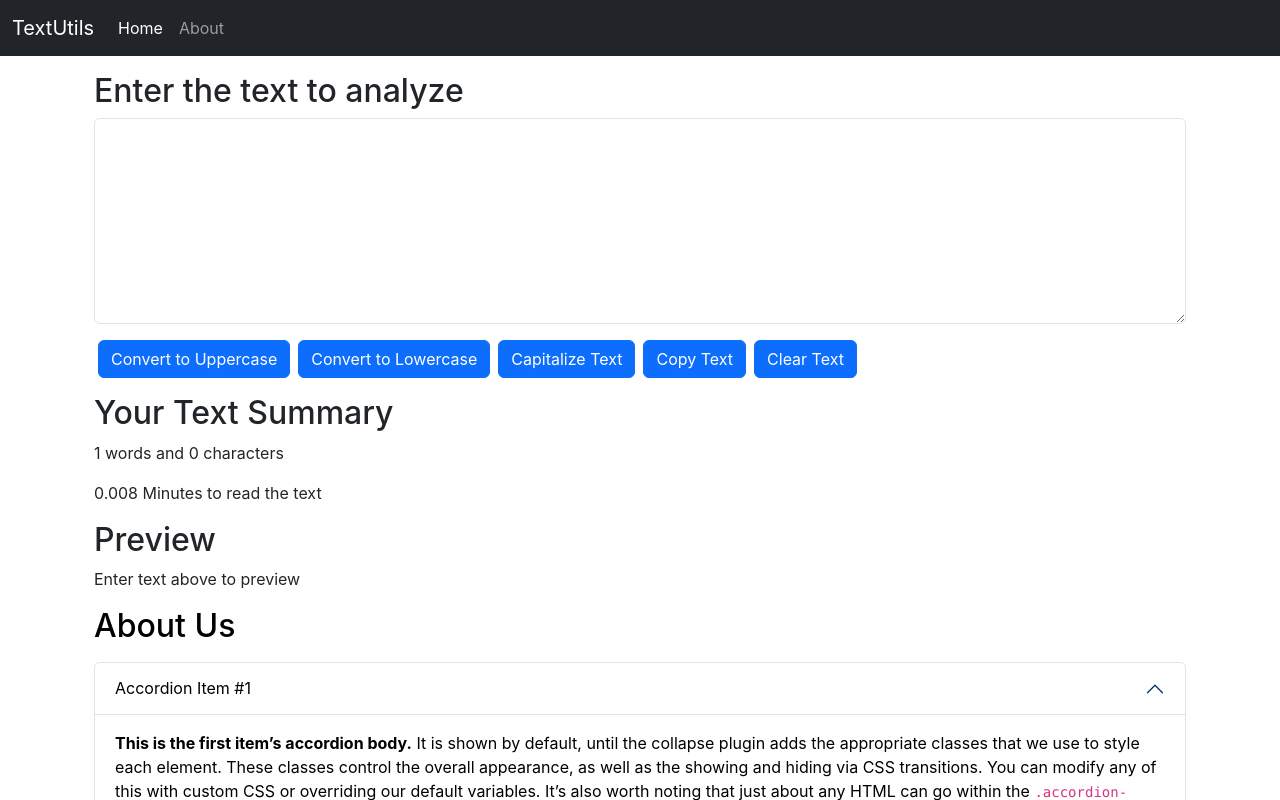
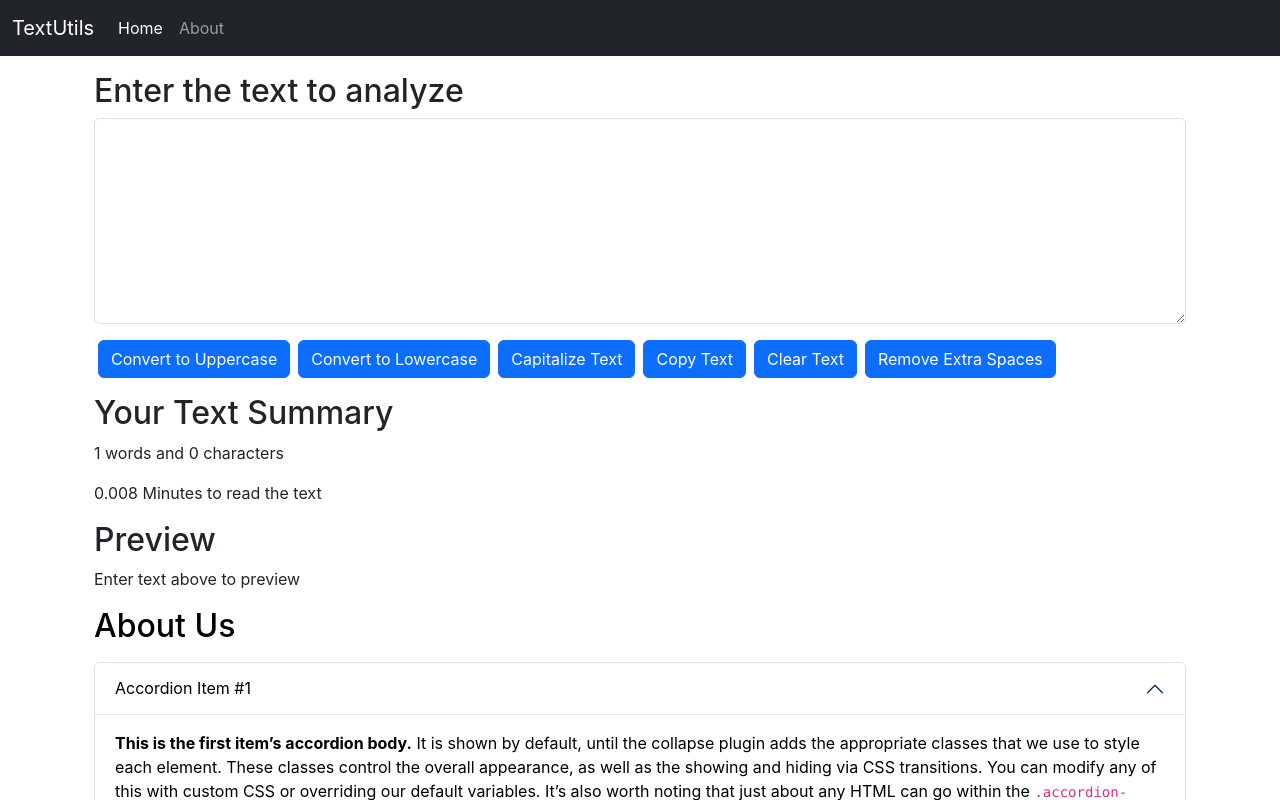
Before and after one commit to abhayCodez/textutils, a React (Create React App) app in the folder textutils/: page / in a window 1280 px wide. Shown: the top 800 px of the page. Built offline with nearby package versions, Linux system fonts and the light colour scheme.

Commit message:
Added Remove Extra Spaces functionality

```diff
--- a/textutils/src/components/TextForm.js
+++ b/textutils/src/components/TextForm.js
@@ -25,6 +25,10 @@
     const handleClearClick = ()=>{
         setText('')
     }
+    const handleExtraSpaces = ()=>{
+        let newText = text.split(/[ ]+/);
+        setText(newText.join(" "))
+    }
     const [text, setText] = useState('')
     return (
         <>
@@ -38,6 +42,7 @@
                 <button className="btn btn-primary mx-1" onClick={handleCapClick}>Capitalize Text</button>
                 <button className="btn btn-primary mx-1" onClick={handleCopyClick}>Copy Text</button>
                 <button className="btn btn-primary mx-1" onClick={handleClearClick}>Clear Text</button>
+                <button className="btn btn-primary mx-1" onClick={handleExtraSpaces}>Remove Extra Spaces</button>
             </div>
             <div className="container my-3">
                 <h2>Your Text Summary</h2>
```
